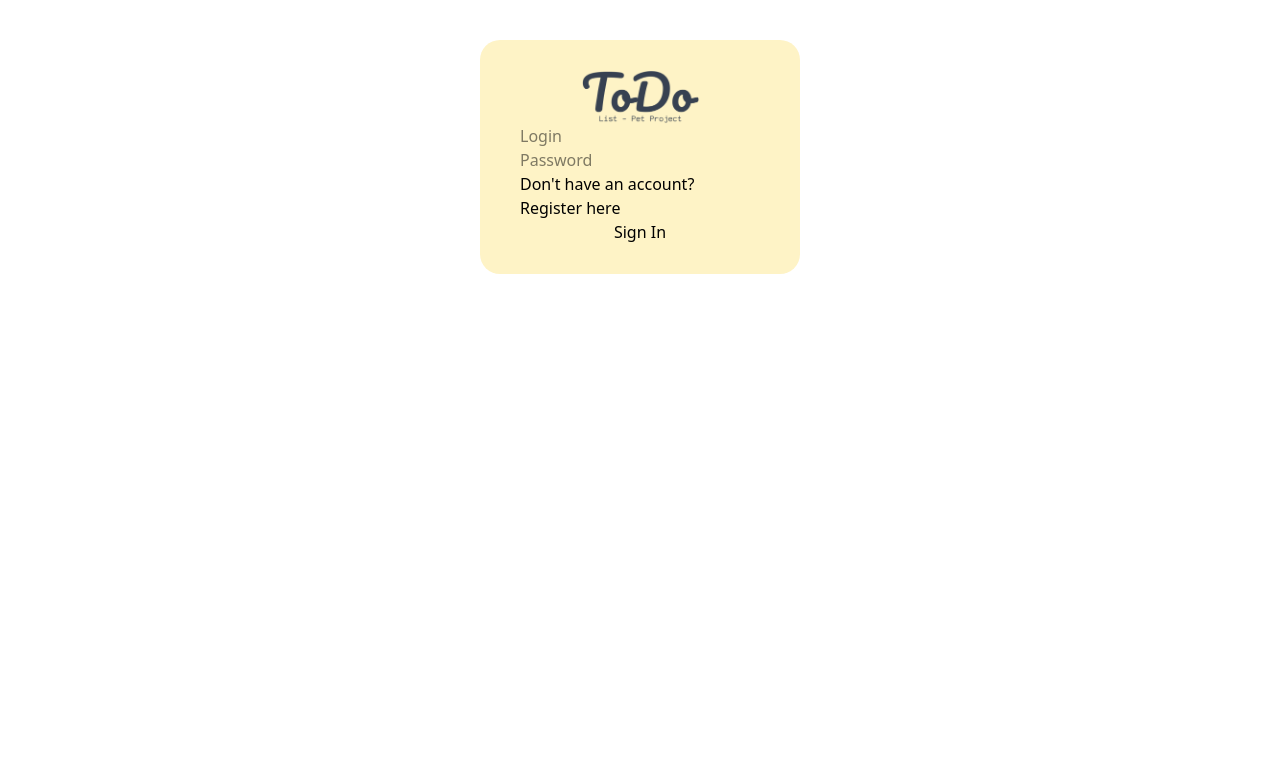
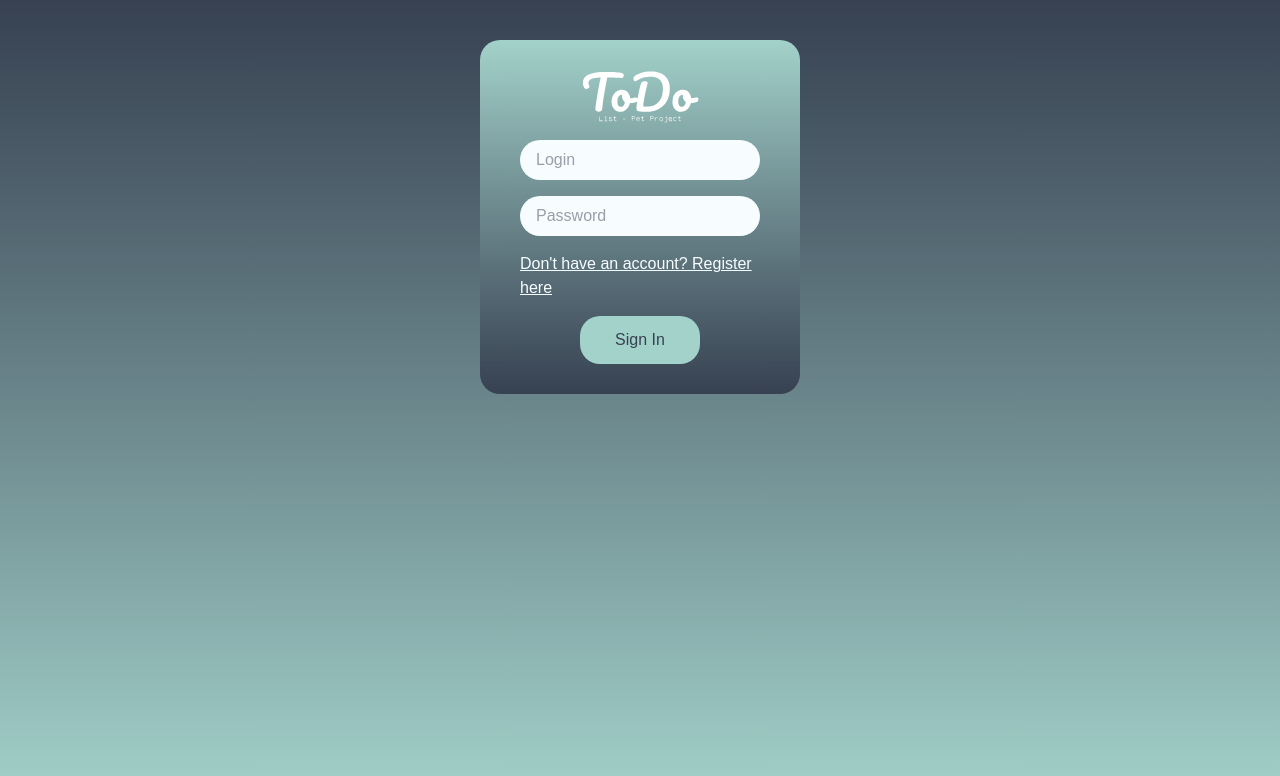
Before and after one commit to Violettalez/ToDoList_PetProject_React_Node.js_FireBase, a React (Vite) app: page / in a window 1280 px wide. Shown: the top 776 px of the page. Built offline with nearby package versions, Linux system fonts and the light colour scheme.

Commit message:
add base desktop design of form autorization

```diff
--- a/src/frontend/pages/Autorization.jsx
+++ b/src/frontend/pages/Autorization.jsx
@@ -2,13 +2,28 @@ import { Link } from "react-router-dom";
 
 function Autorization() {
   return (
-    <div>
-      <div className="flex flex-col items-center w-[25%] mx-auto mt-10 bg-amber-100 rounded-[20px] px-[40px] py-[30px]">
-        <img src="/logo.png" alt="logo" className="w-[50%]" />
-        <input type="text" placeholder="Login" className="w-[100%]" />
-        <input type="password" placeholder="Password" className="w-[100%]" />
-        <Link to="/registration">Don't have an account? Register here</Link>
-        <button>Sign In</button>
+    <div className="h-screen bg-bg1 pt-10 bg-gradient-to-b from-text to-accent1">
+      <div className="flex flex-col gap-4 items-center w-[25%] mx-auto bg-gradient-to-b from-accent1 to-text rounded-[20px] px-[40px] py-[30px]">
+        <img src="/logo.svg" alt="logo" className="w-[50%] logo-fil" />
+        <input
+          type="text"
+          placeholder="Login"
+          className="w-[100%] input font-rubik text-base"
+        />
+        <input
+          type="password"
+          placeholder="Password"
+          className="w-[100%] input font-rubik text-base"
+        />
+        <Link
+          to="/registration"
+          className="text-bg1 underline font-rubik text-base"
+        >
+          Don't have an account? Register here
+        </Link>
+        <button className="rounded-[20px] bg-accent1 py-3 w-[50%] text-text font-rubik text-base">
+          Sign In
+        </button>
       </div>
     </div>
   );
--- a/src/index.css
+++ b/src/index.css
@@ -10,6 +10,18 @@
   --color-details: var(--details);
   --color-accent1: var(--accent1);
   --color-accent2: var(--accent2);
+
+  --font-signika: "Signika", sans-serif;
+  --font-rubik: "Rubik", sans-serif;
+}
+
+@layer components {
+  .input {
+    @apply bg-bg1 text-text rounded-[20px] py-2 px-4;
+  }
+  .logo-fil {
+    filter: var(--logo-filter);
+  }
 }
 
 :root {
@@ -19,6 +31,8 @@
   --details: #6fafa8;
   --accent1: #a3d2ca;
   --accent2: #f6caca;
+  --logo-filter: brightness(0) saturate(100%) invert(100%) sepia(0%)
+    saturate(7488%) hue-rotate(152deg) brightness(106%) contrast(103%);
 }
 
 .dark {
@@ -28,4 +42,6 @@
   --details: #87d6ce;
   --accent1: #a8e6dd;
   --accent2: #f8bcbc;
+  --logo-filter: brightness(0) saturate(100%) invert(24%) sepia(31%)
+    saturate(393%) hue-rotate(178deg) brightness(92%) contrast(92%);
 }
```
Also changed, not shown: public/logo.png (deleted), public/logo.svg (added).
